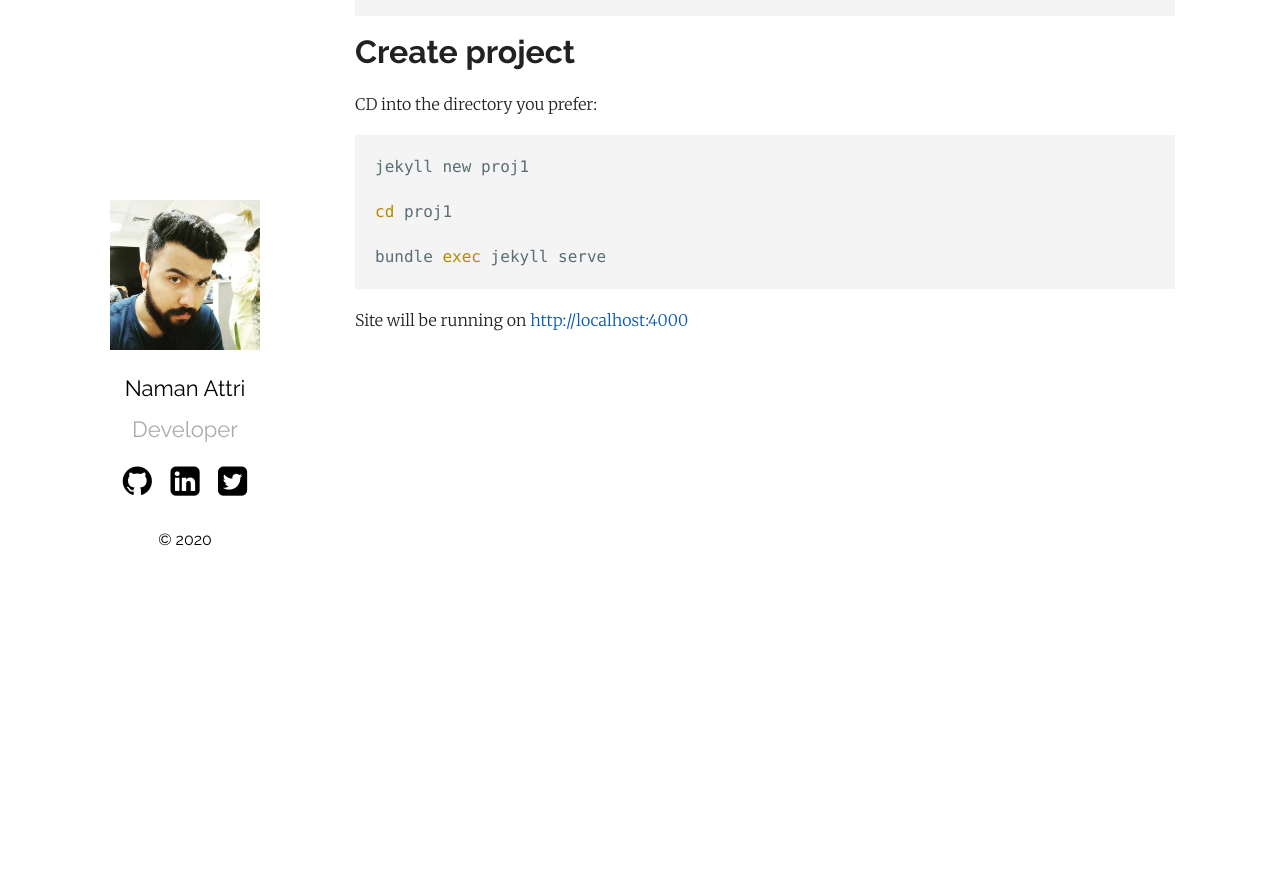
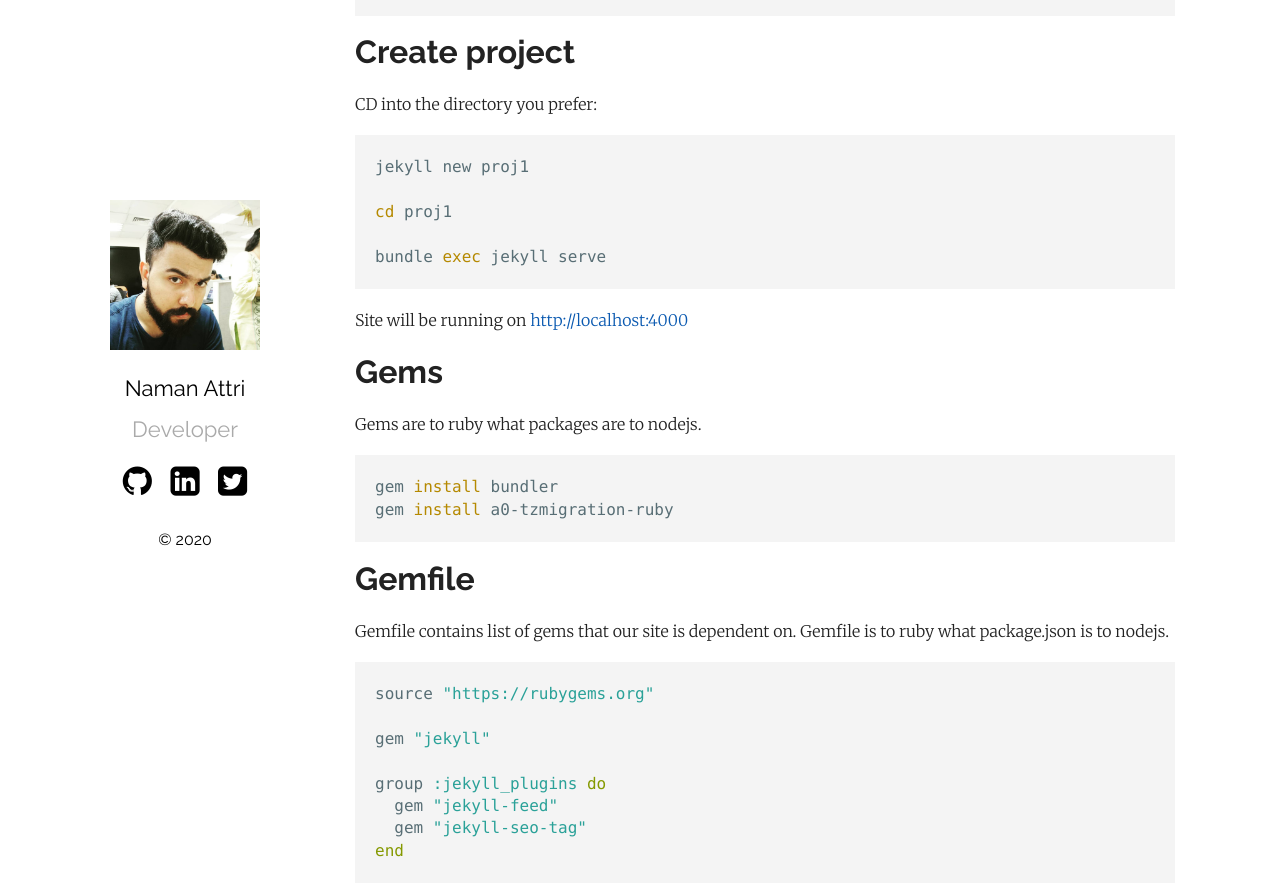
Before and after one commit to namanattri/namanattri.github.io, a Jekyll site: the page built from _posts/2020-02-24-jekyll-cheatsheet.markdown, in a window 1280 px wide and 900 px high, scrolled down 688 px. Shown: the top 896 px of the window. Built offline with Jekyll 4.4.1, drawn with Linux system fonts in a browser that asks for light colours.

Commit message:
Gem and Gemfile

````diff
--- a/_posts/2020-02-24-jekyll-cheatsheet.markdown
+++ b/_posts/2020-02-24-jekyll-cheatsheet.markdown
@@ -34,3 +34,23 @@ cd proj1
 bundle exec jekyll serve
 ```
 Site will be running on <a href="http://localhost:4000" target="_blank">http://localhost:4000</a>
+
+# Gems
+Gems are to ruby what packages are to nodejs.
+```bash
+gem install bundler
+gem install a0-tzmigration-ruby
+```
+
+# Gemfile
+Gemfile contains list of gems that our site is dependent on. Gemfile is to ruby what package.json is to nodejs.
+```rb
+source "https://rubygems.org"
+
+gem "jekyll"
+
+group :jekyll_plugins do
+  gem "jekyll-feed"
+  gem "jekyll-seo-tag"
+end
+```
````
